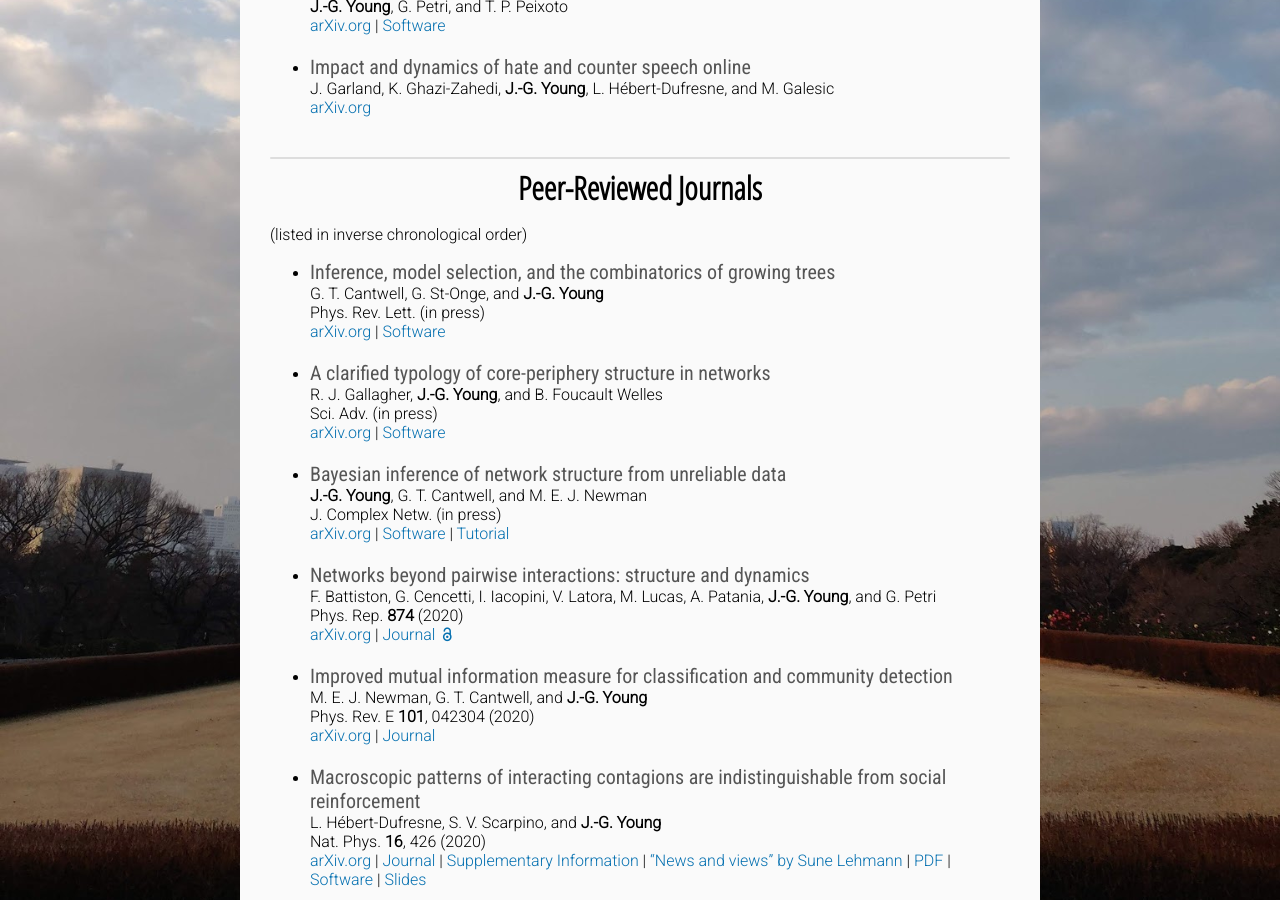
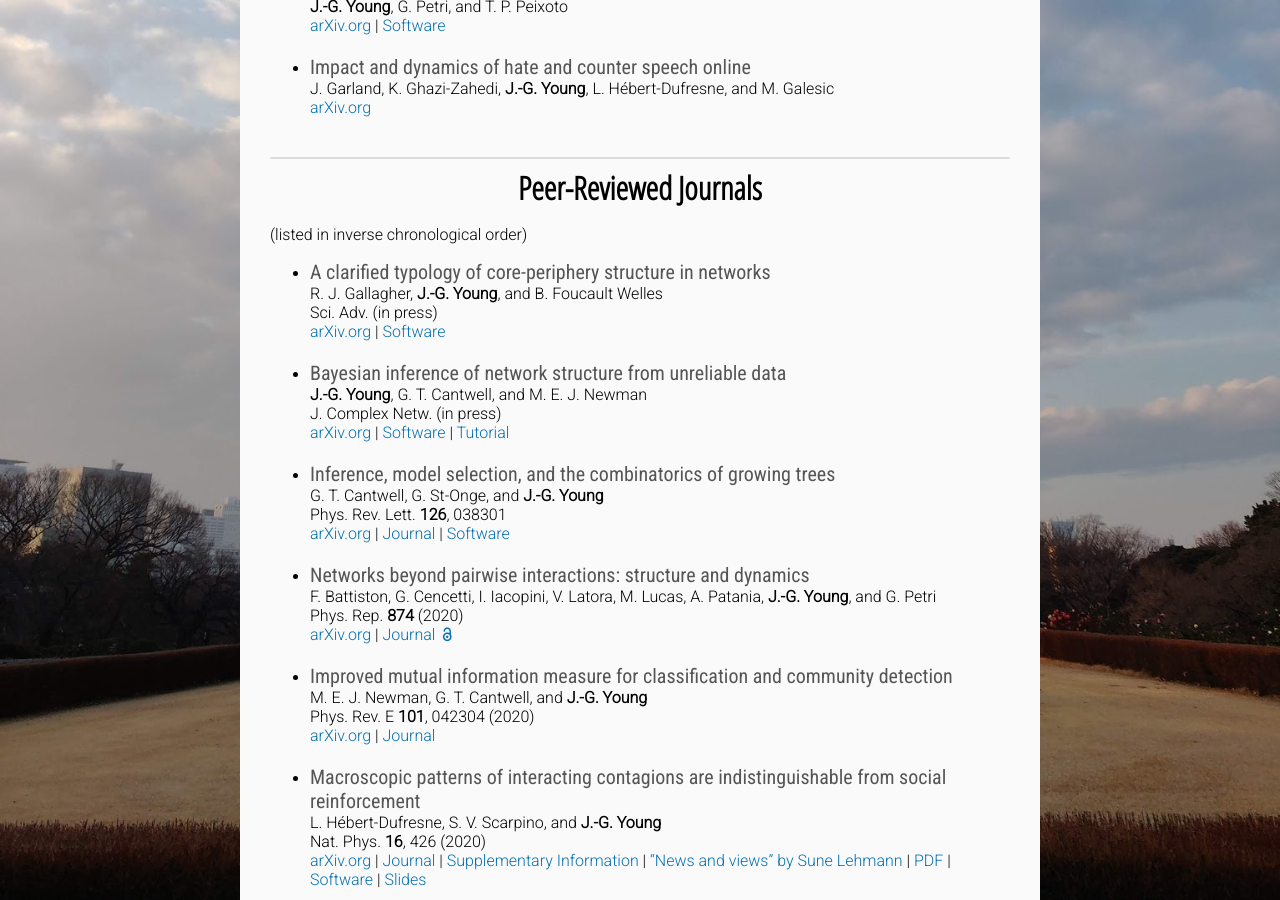
Before and after one commit to jg-you/jg-you.github.io, a Jekyll site: the page built from publications.md, in a window 1280 px wide and 900 px high, scrolled down 773 px. Built offline with Jekyll 4.4.1, drawn with Linux system fonts in a browser that asks for light colours; some web fonts are replaced; comment, search, counter and statistics services are not loaded; part of the change alters nothing that is shown.

Commit message:
PRL now has a DOI

```diff
--- a/publications.md
+++ b/publications.md
@@ -30,11 +30,6 @@ J. Garland, K. Ghazi-Zahedi, **J.-G. Young**, L. Hébert-Dufresne, and M. Galesi
 
 <p>(listed in inverse chronological order)</p>
 
-* <span class="pub-title">Inference, model selection, and the combinatorics of growing trees</span><br/>
-G. T. Cantwell, G. St-Onge, and **J.-G. Young** <br/>
-Phys. Rev. Lett. (in press)<br/>
-[arXiv.org](https://arxiv.org/abs/1910.04788) | [Software](https://github.com/gcant/temporal-recovery-tree-py)
-
 * <span class="pub-title">A clarified typology of core-periphery structure in networks</span><br/>
 R. J. Gallagher, **J.-G. Young**, and B. Foucault Welles<br/>
 Sci. Adv. (in press) <br/>
@@ -44,6 +39,11 @@ Sci. Adv. (in press) <br/>
 **J.-G. Young**, G. T. Cantwell, and M. E. J. Newman <br/>
 J. Complex Netw. (in press) <br/>
 [arXiv.org](https://arxiv.org/abs/2008.03334) | [Software](https://github.com/jg-you/noisy-networks-measurements) | [Tutorial](https://github.com/jg-you/noisy-networks-measurements/blob/master/tutorial/tutorial.ipynb)
+
+* <span class="pub-title">Inference, model selection, and the combinatorics of growing trees</span><br/>
+G. T. Cantwell, G. St-Onge, and **J.-G. Young** <br/>
+Phys. Rev. Lett. **126**, 038301<br/>
+[arXiv.org](https://arxiv.org/abs/1910.04788) | [Journal](https://doi.org/10.1103/PhysRevLett.126.038301) | [Software](https://github.com/gcant/temporal-recovery-tree-py)
 
 * <span class="pub-title">Networks beyond pairwise interactions: structure and dynamics</span><br/>
 F. Battiston, G. Cencetti, I. Iacopini, V. Latora, M. Lucas, A. Patania, **J.-G. Young**, and G. Petri <br/>
```
